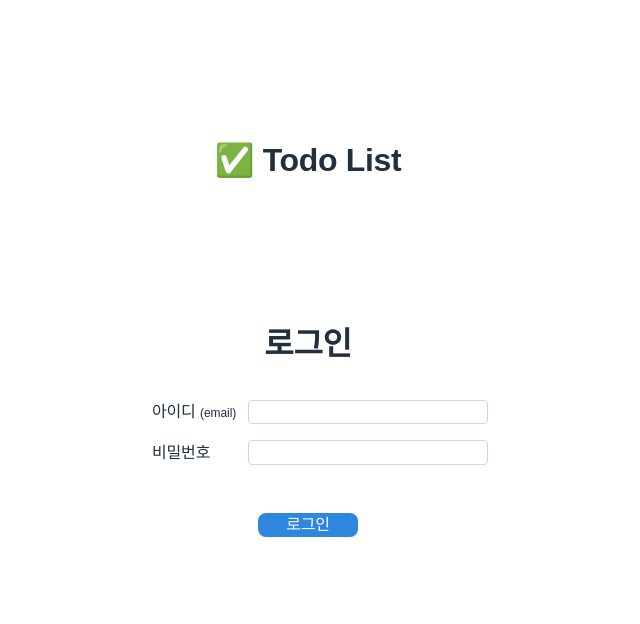
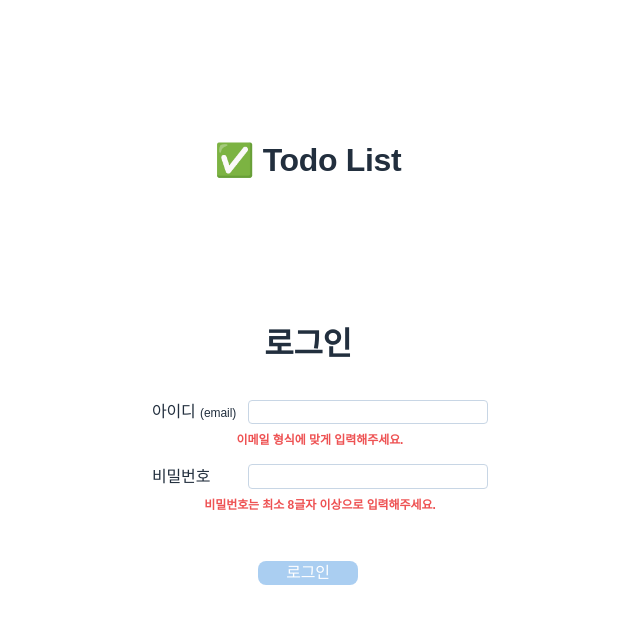
Before and after one commit to yondo123/wanted-pre-onboarding-fe-7, a React (Create React App) app: page /signin in a window 1280 px wide. Shown: the top 624 px of the page, without its empty margins (332-972 px from the left). Built offline with nearby package versions, Linux system fonts and the light colour scheme; a web font is replaced by a local one.

Commit message:
feat : 로그인, 회원가입 구현

```diff
--- /dev/null
+++ b/src/api/auth.js
@@ -0,0 +1,43 @@
+import { constants } from '../utils/constants';
+
+/**
+ * 회원가입 API
+ * @param {object} request : 요청 객체
+ * @param {function} callback : 콜백 함수
+ */
+function requestSignUp(request, callback) {
+    fetch(`${constants.REQUEST_URL}/auth/signup`, {
+        method: 'POST',
+        headers: { 'Content-Type': ' application/json' },
+        body: JSON.stringify(request)
+    })
+        .then((response) => response.json())
+        .then(function (res) {
+            callback(res);
+        })
+        .catch(function (res) {
+            callback(res);
+        });
+}
+
+/**
+ * 로그인 API
+ * @param {object} request : 요청 객체
+ * @param {function} callback : 콜백 함수
+ */
+function requestSignIn(request, callback) {
+    fetch(`${constants.REQUEST_URL}/auth/signin`, {
+        method: 'POST',
+        headers: { 'Content-Type': ' application/json' },
+        body: JSON.stringify(request)
+    })
+        .then((response) => response.json())
+        .then(function (res) {
+            callback(res);
+        })
+        .catch(function (res) {
+            callback(res);
+        });
+}
+
+export { requestSignUp, requestSignIn };
--- a/src/pages/Sign.jsx
+++ b/src/pages/Sign.jsx
@@ -1,23 +1,29 @@
 import { useState } from 'react';
-import { useLocation } from 'react-router-dom';
+import { useLocation, useNavigate } from 'react-router-dom';
+import { requestSignIn, requestSignUp } from '../api/auth';
 
+const Sign = function () {
     const data = {
         signin: {
-        text: '로그인'
+            text: '로그인',
+            call: fetchSignIn
         },
         signup: {
-        text: '회원가입'
+            text: '회원가입',
+            call: fetchSignUp
         }
     };
 
-const Sign = function () {
+    const navigate = useNavigate();
     const [accountInfo, setAccountInfo] = useState({
         email: '',
         password: ''
     });
-
     const path = useLocation().pathname.substring(1);
     const elementText = data[path].text;
+    const emailRegex = new RegExp(/^[a-zA-Z0-9+-\_.]+@[a-zA-Z0-9-]+\.[a-zA-Z0-9-.]+$/);
+    const isAvailableEmail = emailRegex.test(accountInfo.email);
+    const isAvailablePassword = accountInfo.password.length >= 8;
 
     //이벤트 핸들러
     function setValue(e) {
@@ -28,10 +34,32 @@ const Sign = function () {
         });
     }
 
-    //계정 유효성 검사
-    function validateUserInfo(e) {
-        const { id, value } = e.target;
-        const emailRegex = /^[a-zA-Z0-9+-\_.]+@[a-zA-Z0-9-]+\.[a-zA-Z0-9-.]+$/;
+    function submit() {
+        return data[path].call();
+    }
+
+    //로그인
+    function fetchSignIn() {
+        requestSignIn({ email: accountInfo.email, password: accountInfo.password }, function (res) {
+            if (res.access_token) {
+                localStorage.setItem('token', res.access_token);
+                navigate('/todo');
+            } else {
+                alert(`${res.message}\n응답코드 : ${res.statusCode}`);
+            }
+        });
+    }
+
+    //회원가입
+    function fetchSignUp() {
+        requestSignUp({ email: accountInfo.email, password: accountInfo.password }, function (res) {
+            if (res.access_token) {
+                alert('회원이 되어주셔서 감사합니다!');
+                navigate('/');
+            } else {
+                alert(`${res.message}\n응답코드 : ${res.statusCode}`);
+            }
+        });
     }
 
     return (
@@ -48,7 +76,9 @@ const Sign = function () {
                         </label>
                         <input type="text" id="email" onKeyUp={setValue} />
                     </div>
-                    <p className=" hideinfo text-sm notice hide">이메일 형식에 맞게 입력해주세요.</p>
+                    <p className={'hideinfo text-sm notice ' + (isAvailableEmail ? 'hide' : '')}>
+                        이메일 형식에 맞게 입력해주세요.
+                    </p>
                 </div>
                 <div className="input-wrap">
                     <div className="input-field">
@@ -58,9 +88,16 @@ const Sign = function () {
                         </label>
                         <input type="password" id="password" onKeyUp={setValue} />
                     </div>
-                    <p className="info text-sm notice hide">비밀번호는 최소 8글자 이상으로 입력해주세요.</p>
+                    <p className={'hideinfo text-sm notice ' + (isAvailablePassword ? 'hide' : '')}>
+                        비밀번호는 최소 8글자 이상으로 입력해주세요.
+                    </p>
                 </div>
-                <button type="button" className="button-normal submit">
+                <button
+                    type="button"
+                    className="button-normal submit"
+                    disabled={!(isAvailableEmail && isAvailablePassword)}
+                    onClick={submit}
+                >
                     {elementText}
                 </button>
             </div>
--- /dev/null
+++ b/src/utils/constants.js
@@ -0,0 +1,3 @@
+export const constants = {
+    REQUEST_URL: 'https://pre-onboarding-selection-task.shop'
+};
```
Also changed, not shown: src/utils/auth.js (added). Lines whose indentation alone changed are shown as unchanged.
